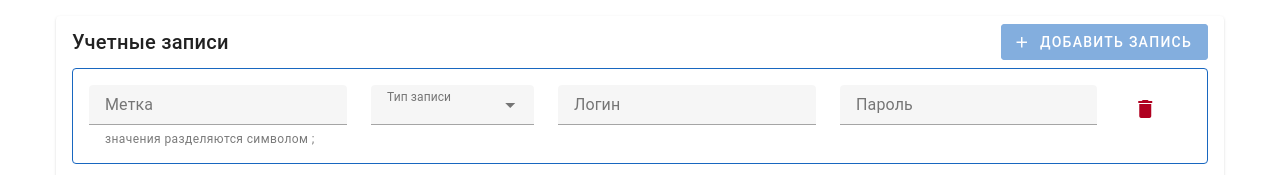
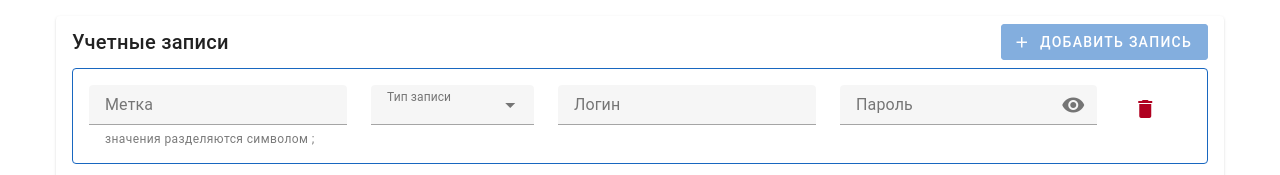
Before and after one commit to padhrusha/frontendTestTask_Vue_Form, a Vue app: page / in a window 1280 px wide. Both pictures are taken after a click on the button "ДОБАВИТЬ ЗАПИСЬ". Shown: the top 175 px of the page. Built offline with nearby package versions, Linux system fonts and the light colour scheme; the HTML template or start-up script is replaced by a standard one.

Commit message:
add visible password functionality

```diff
--- a/src/components/AccountRow.vue
+++ b/src/components/AccountRow.vue
@@ -42,13 +42,15 @@
         </v-col>
         <v-col v-if="hasPassword" cols="12" sm="6" md="3">
           <v-text-field
+            :append-inner-icon="visiblePassword ? 'mdi-eye-off' : 'mdi-eye'"
+            :type="visiblePassword ? 'text' : 'password'"
             v-model="account.password"
             label="Пароль"
-            type="password"
             :rules="requiredRules"
             maxlength="100"
             density="compact"
             persistent-hint
+            @click:append-inner="visiblePassword = !visiblePassword"
           />
         </v-col>
         <v-col cols="auto">
@@ -60,7 +62,7 @@
 </template>
 
 <script setup lang="ts">
-import { computed, watch } from 'vue';
+import {computed, ref, watch} from 'vue';
 import type { Account } from '@/types/account';
 
 const props = withDefaults(defineProps<{
@@ -74,6 +76,8 @@ const emit = defineEmits<{
   remove: []
   saved: []
 }>();
+
+const visiblePassword = ref(false);
 
 const hasPassword = computed(() => props.account.entryType !== 'LDAP');
 
```
